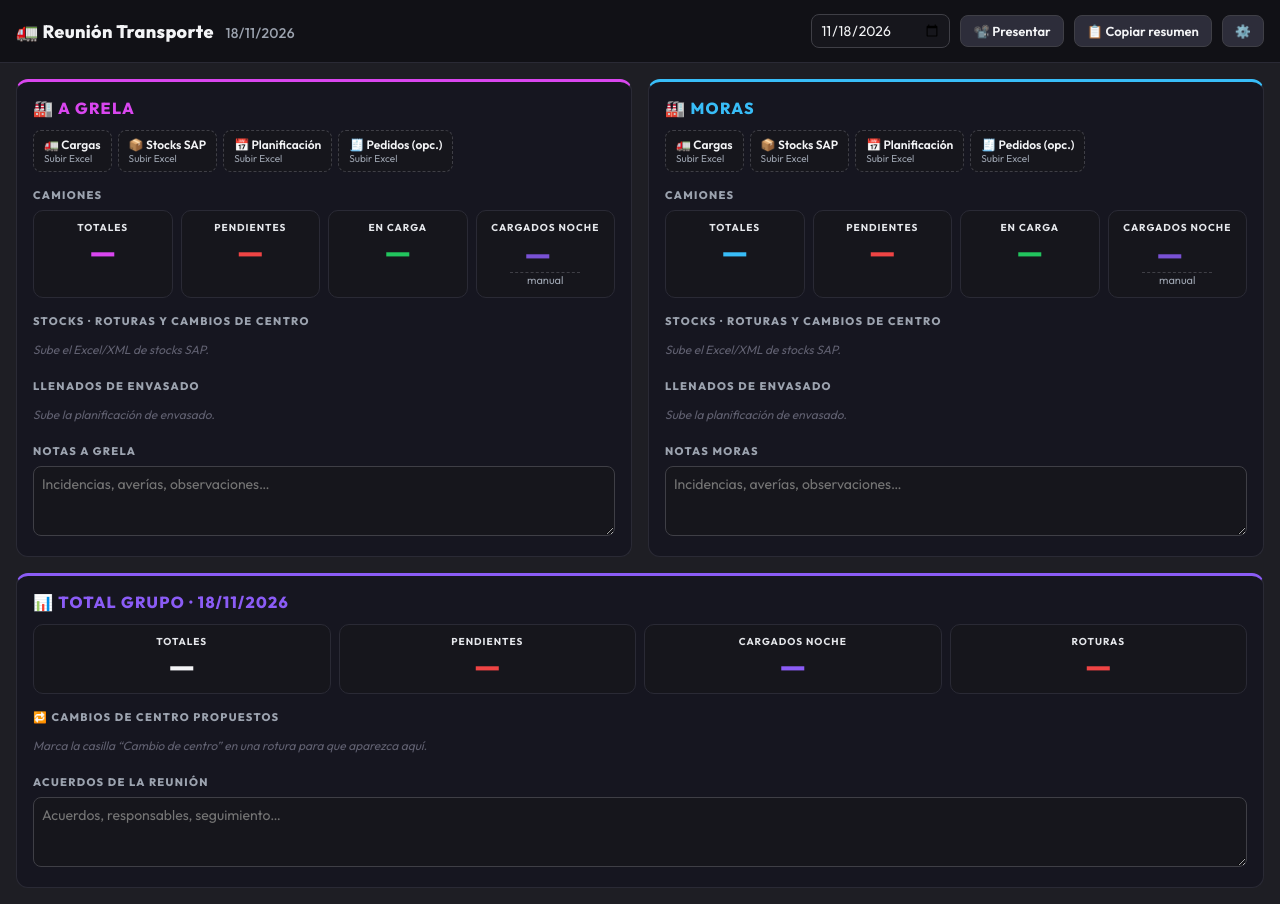
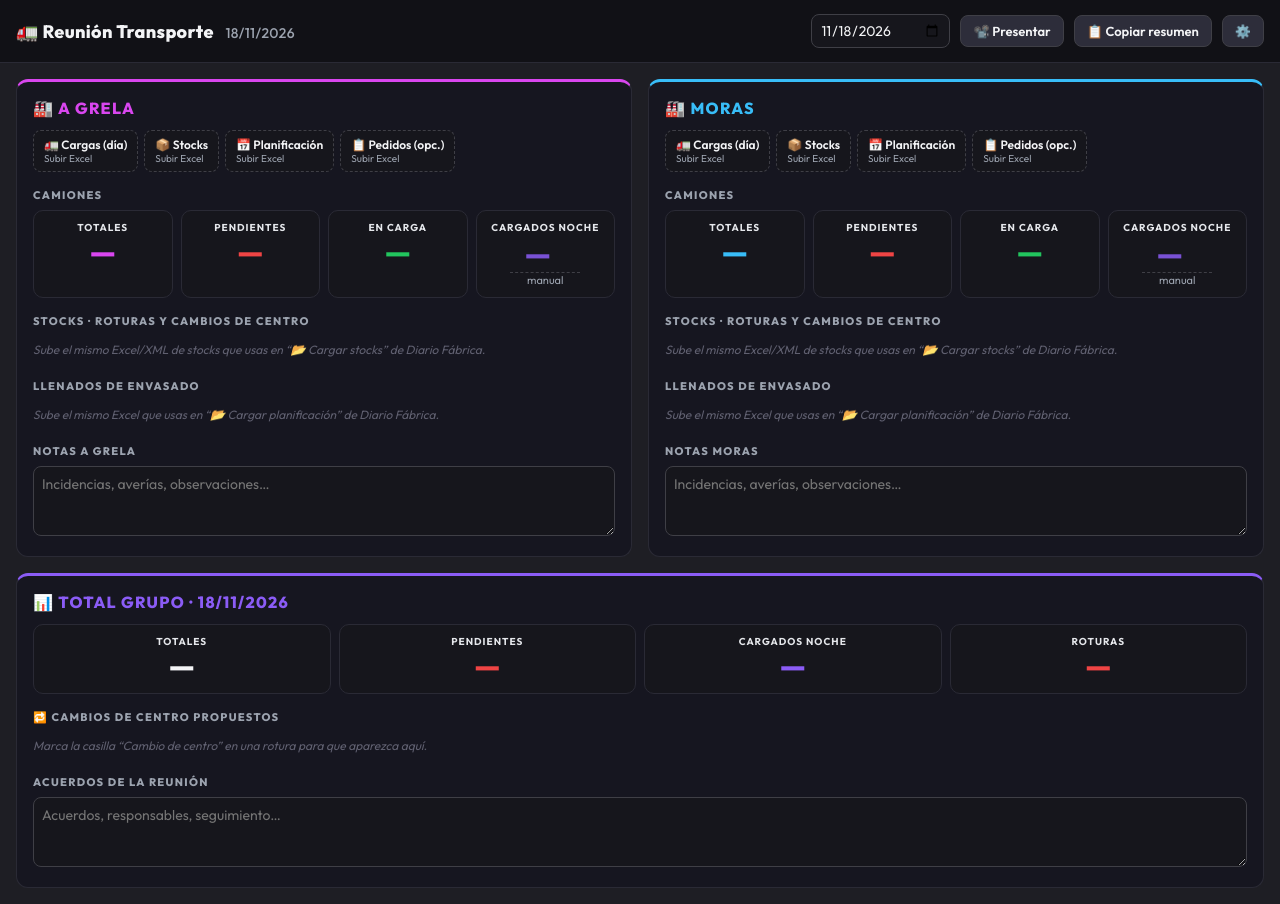
Before and after one commit to tonygarciabao-ui/reunion-transporte, a plain HTML site: page index.html in a window 1280 px wide. Drawn offline with Linux system fonts and the light colour scheme.

Commit message:
Evitar traducción automática y alinear nombres de archivos con Diario Fábrica
Co-Authored-By: Claude Opus 5.5 <noreply@anthropic.com>
Claude-Session: https://claude.ai/code/session_01Nuk4UiEiYTrxPMhVAvSq4i

```diff
--- a/index.html
+++ b/index.html
@@ -1,7 +1,8 @@
 <!DOCTYPE html>
-<html lang="es">
+<html lang="es" translate="no">
 <head>
 <meta charset="UTF-8"/>
+<meta name="google" content="notranslate"/>
 <meta name="viewport" content="width=device-width, initial-scale=1.0"/>
 <title>Reunión Transporte</title>
 <link href="https://fonts.googleapis.com/css2?family=Outfit:wght@400;500;600;700;800&display=swap" rel="stylesheet">
@@ -338,7 +339,7 @@ function renderFab(fab){
   const kpi = (l, v, color, sub="") => `<div class="kpi"><div class="l">${l}</div><div class="v" style="color:${color}">${v}</div><div class="s">${sub}</div></div>`;
 
   let stockHtml;
-  if (!fd.stocks) stockHtml = `<div class="empty">Sube el Excel/XML de stocks SAP.</div>`;
+  if (!fd.stocks) stockHtml = `<div class="empty">Sube el mismo Excel/XML de stocks que usas en “📂 Cargar stocks” de Diario Fábrica.</div>`;
   else {
     const chip = (k, lbl, col) => `<button class="chip ${filtro===k?"sel":""}" data-filtro="${k}" data-fid="${fab.id}" style="border-color:${col};color:${col}"><b>${cl[k].length}</b>${lbl}</button>`;
     stockHtml = `<div class="chips">${chip("rotura","Roturas","#EF4444")}${chip("justo","Justos","#38BDF8")}${chip("alerta","Alerta ≤"+cfg.umbral,"#F59E0B")}</div>`;
@@ -370,7 +371,7 @@ function renderFab(fab){
   // Llenados: plan de envasado (hoy + lo cargado), resaltando los que cubren roturas/justos
   const riesgo = new Set([...cl.rotura, ...cl.justo].map(r => r.cod));
   let planHtml;
-  if (!fd.plan?.length) planHtml = `<div class="empty">Sube la planificación de envasado.</div>`;
+  if (!fd.plan?.length) planHtml = `<div class="empty">Sube el mismo Excel que usas en “📂 Cargar planificación” de Diario Fábrica.</div>`;
   else {
     const hits = fd.plan.filter(p => riesgo.has(p.cod));
     const rest = fd.plan.filter(p => !riesgo.has(p.cod));
@@ -382,10 +383,10 @@ function renderFab(fab){
   el.innerHTML = `
     <h2>🏭 ${fab.label}</h2>
     <div class="uploads">
-      ${up("cargas","🚛 Cargas",".xlsx,.xls",fd.cargasHora)}
-      ${up("stocks","📦 Stocks SAP",".xlsx,.xls,.xml",fd.stocksHora)}
+      ${up("cargas","🚛 Cargas (día)",".xlsx,.xls",fd.cargasHora)}
+      ${up("stocks","📦 Stocks",".xlsx,.xls,.xml",fd.stocksHora)}
       ${up("plan","📅 Planificación",".xlsx,.xls",fd.planHora)}
-      ${up("pedidos","🧾 Pedidos (opc.)",".xlsx,.xls",fd.pedidosHora)}
+      ${up("pedidos","📋 Pedidos (opc.)",".xlsx,.xls",fd.pedidosHora)}
     </div>
 
     <div class="sec">Camiones</div>
```
